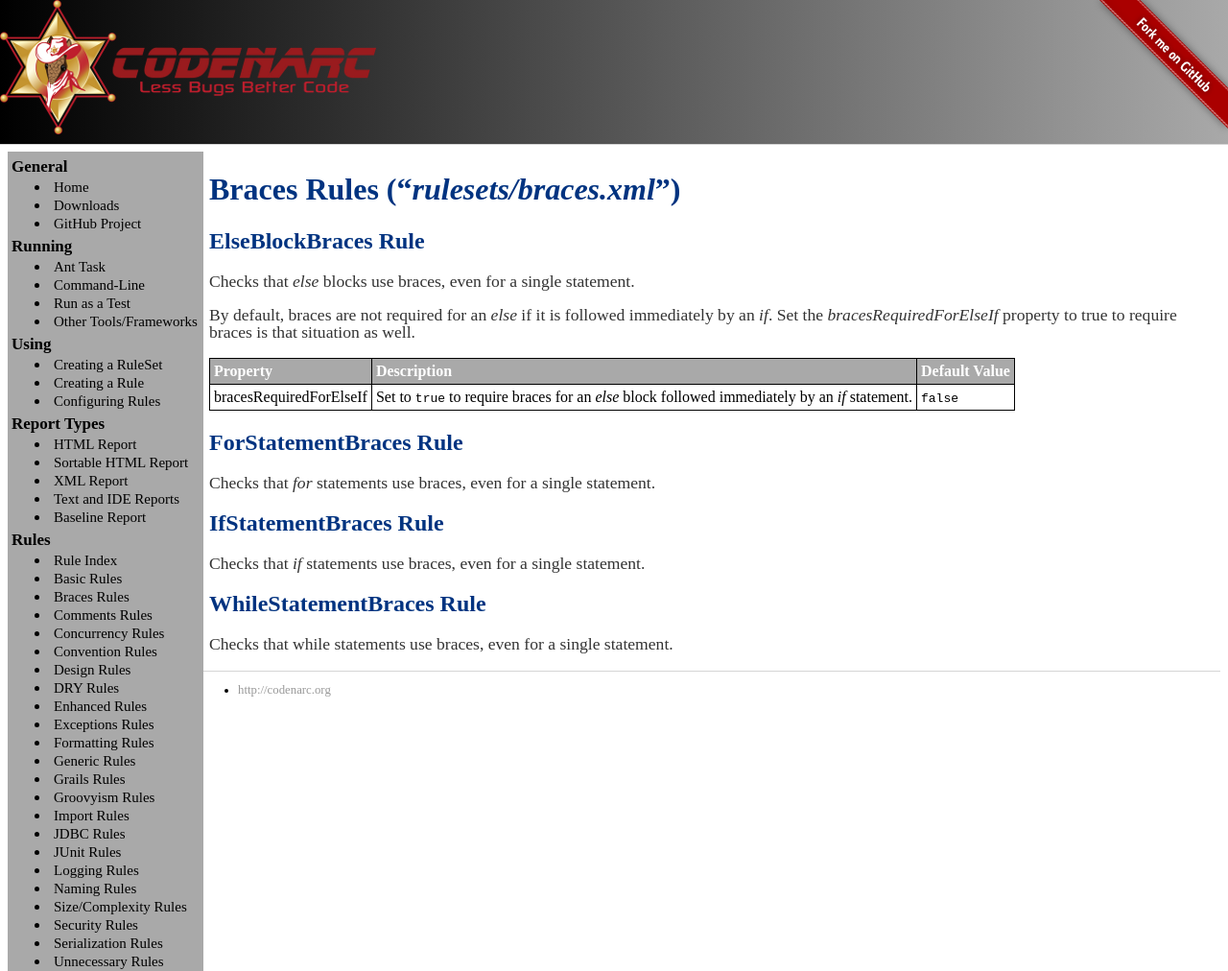
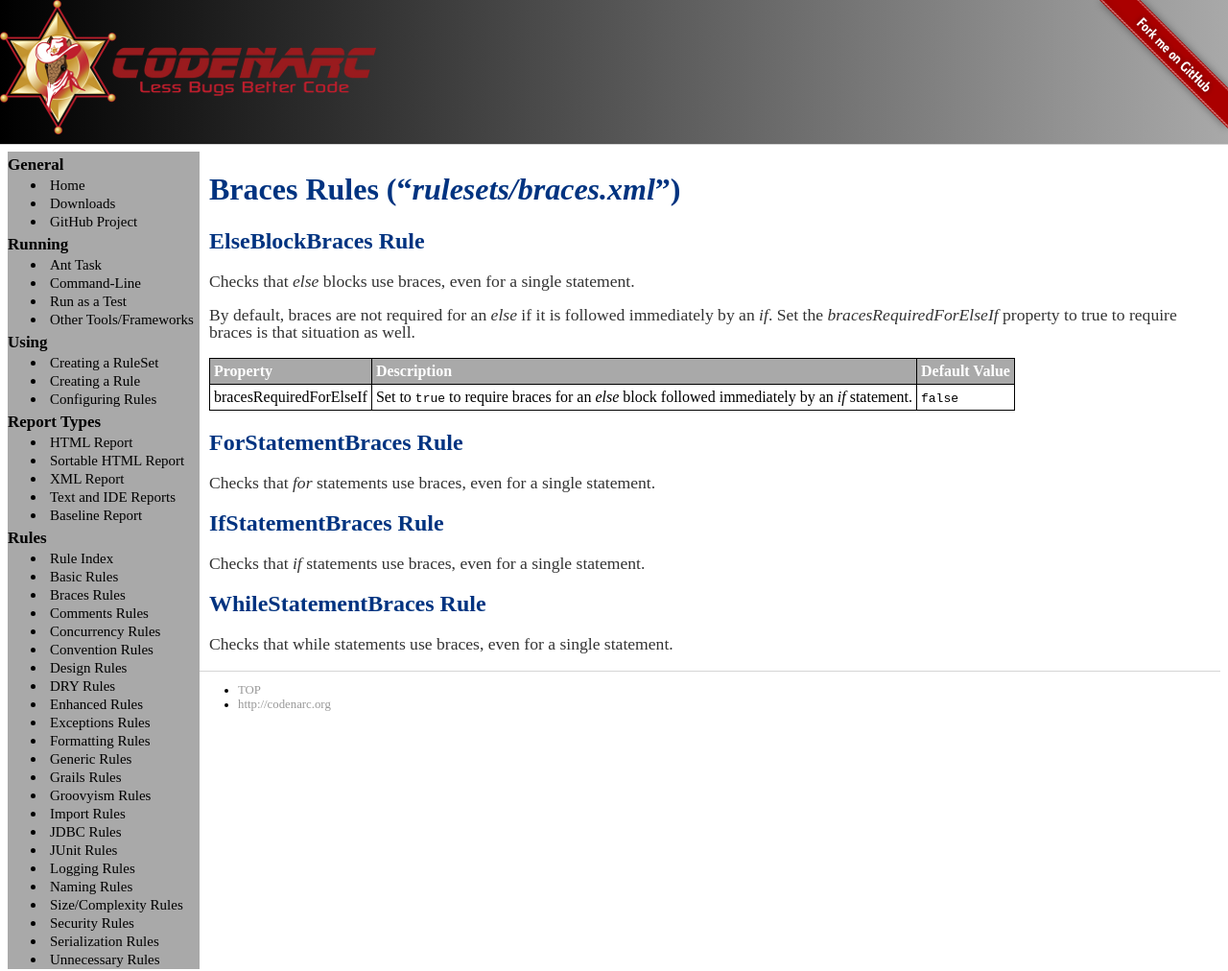
Before and after one commit to CodeNarc/CodeNarc, a Jekyll site: the page built from codenarc-rules-braces.md, in a window 1280 px wide and 1012 px high. Shown: the whole window at 96% size. Built offline with Jekyll 4.4.1, drawn with Linux system fonts in a browser that asks for light colours.

```diff
--- a/_layouts/default.html
+++ b/_layouts/default.html
@@ -85,6 +85,7 @@
 
 <footer>
     <ul>
+        <li><a href="#">TOP</a></li>
         <li><a href="http://codenarc.org/">http://codenarc.org</a></li>
     </ul>
 </footer>
--- a/css/main.css
+++ b/css/main.css
@@ -11,8 +11,8 @@
 
   float: left;
   background-color: #A9A9A9; /* Dark Gray */
-  padding-top: 2px;
-  padding-left: 4px;
+  padding-top: 0px;
+  padding-left: 0px;
   overflow: auto;
 }
 
```
